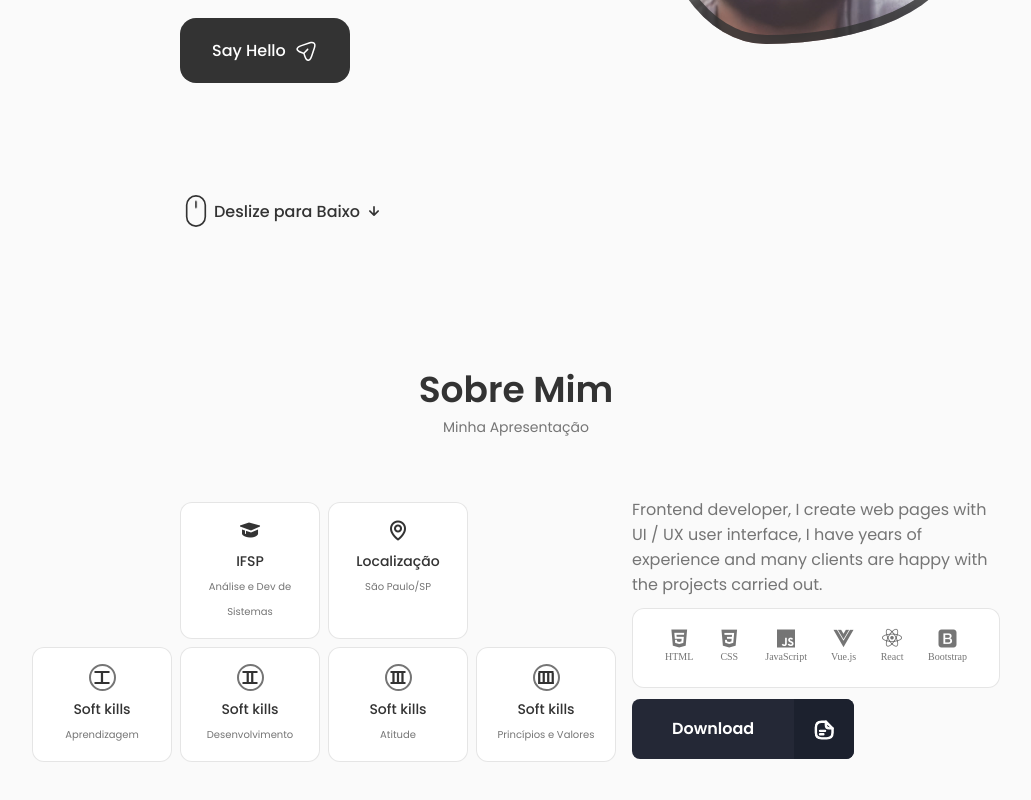
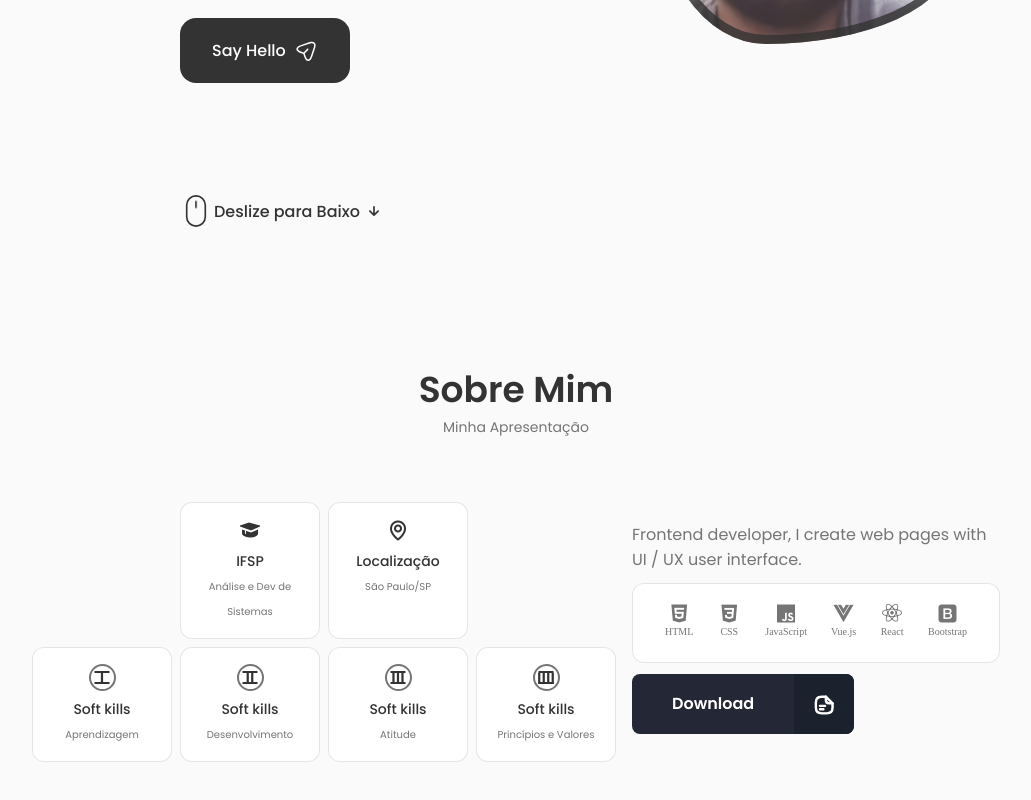
Before and after one commit to GabrielAlvesGit/Portfolio-Profissional-em-React-GabrielJosue, a React (Create React App) app: page / in a window 1280 px wide. Shown: the part 479-1279 px from the top of the page, without its empty margins (124-1155 px from the left). Built offline with nearby package versions, Linux system fonts and the light colour scheme.

Commit message:
Update Sobre.jsx
Up texto  ilustrativo

```diff
--- a/src/components/about/Sobre.jsx
+++ b/src/components/about/Sobre.jsx
@@ -15,7 +15,7 @@ const Sobre = () => {
 
               <div className="sobre__data">
 
-                  <p className="sobre__descricao">Frontend developer, I create web pages with UI / UX user interface, I have years of experience and many clients are happy with the projects carried out.
+                  <p className="sobre__descricao">Frontend developer, I create web pages with UI / UX user interface.
                   </p>
 
                   <div className="sobre__skillSetBox">
```
